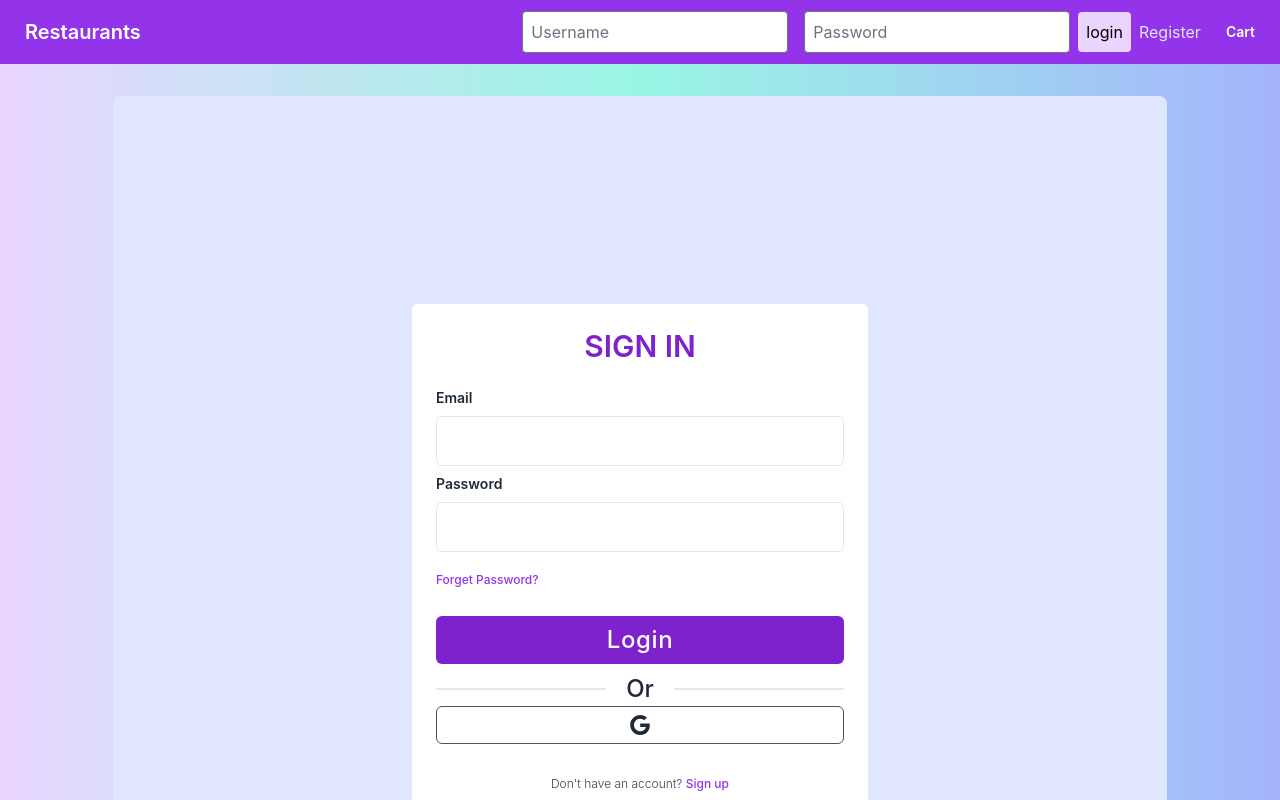
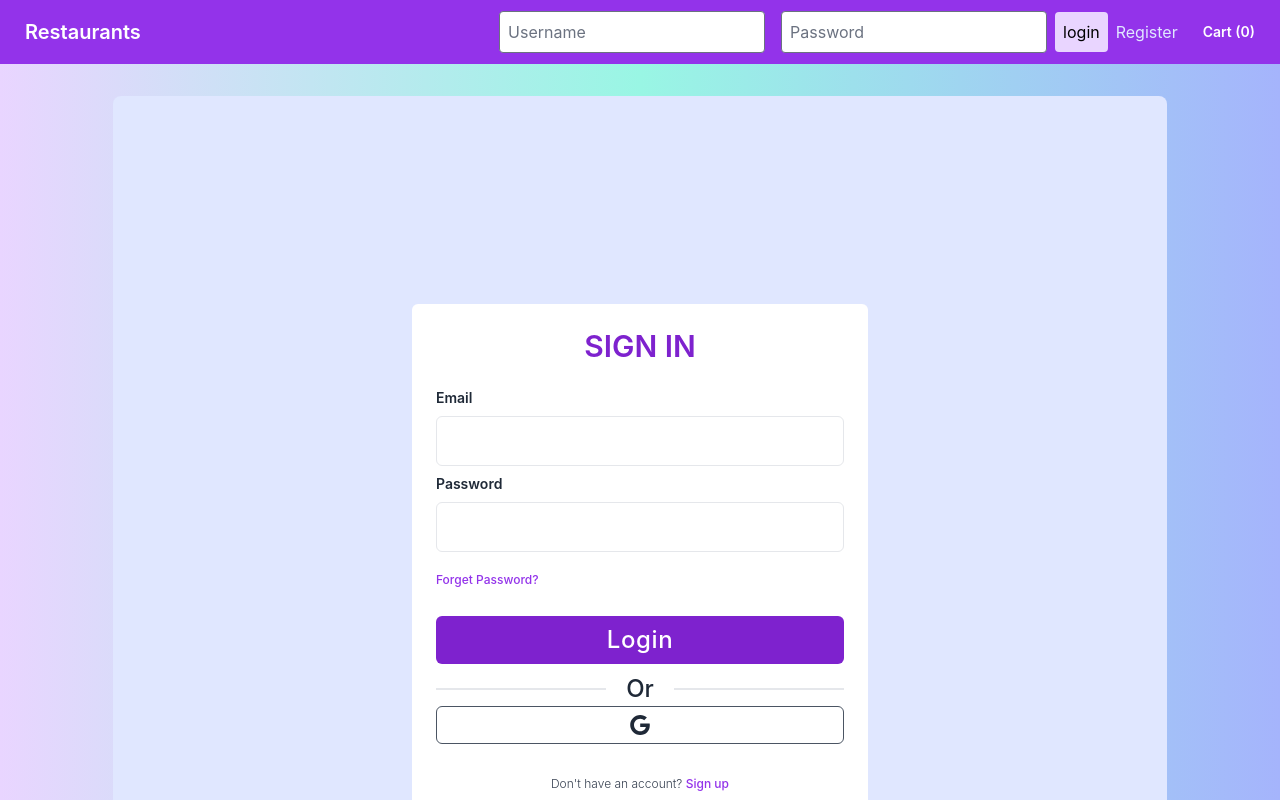
Before and after one commit to emday4prez/next-restaurants, a Next.js app: page /login in a window 1280 px wide. Shown: the top 800 px of the page. Built offline with nearby package versions, Linux system fonts and the light colour scheme.

Commit message:
added item number to cart display

```diff
--- a/components/Navbar.jsx
+++ b/components/Navbar.jsx
@@ -3,7 +3,7 @@ import { useState } from 'react';
 import { fetcher } from '../lib/api';
 import { setToken, unsetToken } from '../lib/auth';
 import { useUser } from '../lib/authContext';
-
+import { useCart } from 'react-use-cart';
 function Navbar() {
   const [data, setData] = useState({
     identifier: '',
@@ -11,6 +11,7 @@ function Navbar() {
   });
 
   const { user, loading } = useUser();
+  const { totalUniqueItems } = useCart();
 
   const handleChange = (e) => {
     setData({ ...data, [e.target.name]: e.target.value });
@@ -134,7 +135,7 @@ function Navbar() {
         ''
       )}
       <Link href="/order" className="btn btn-ghost normal-case text-md">
-        Cart
+        Cart ({totalUniqueItems})
       </Link>
     </div>
   );
```
